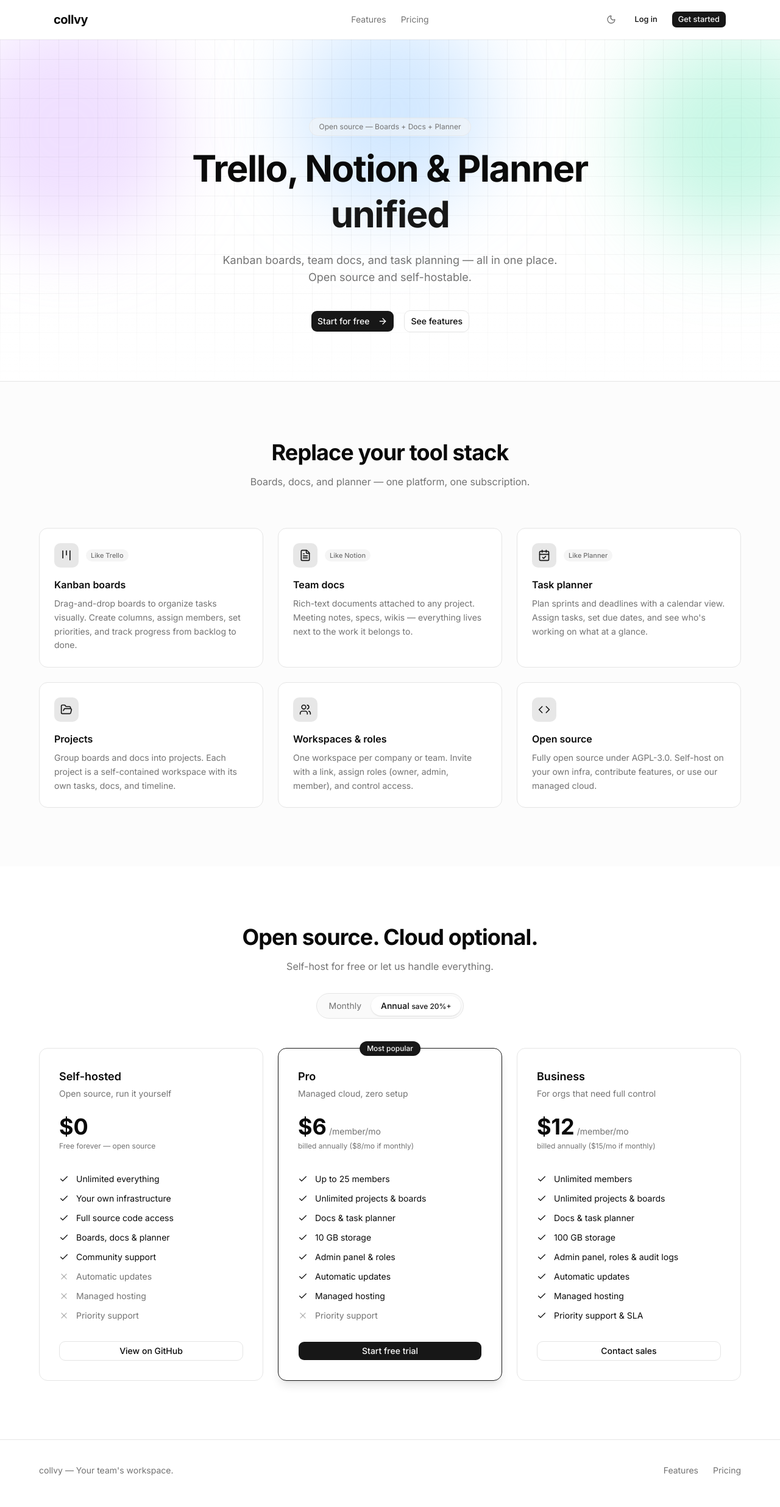
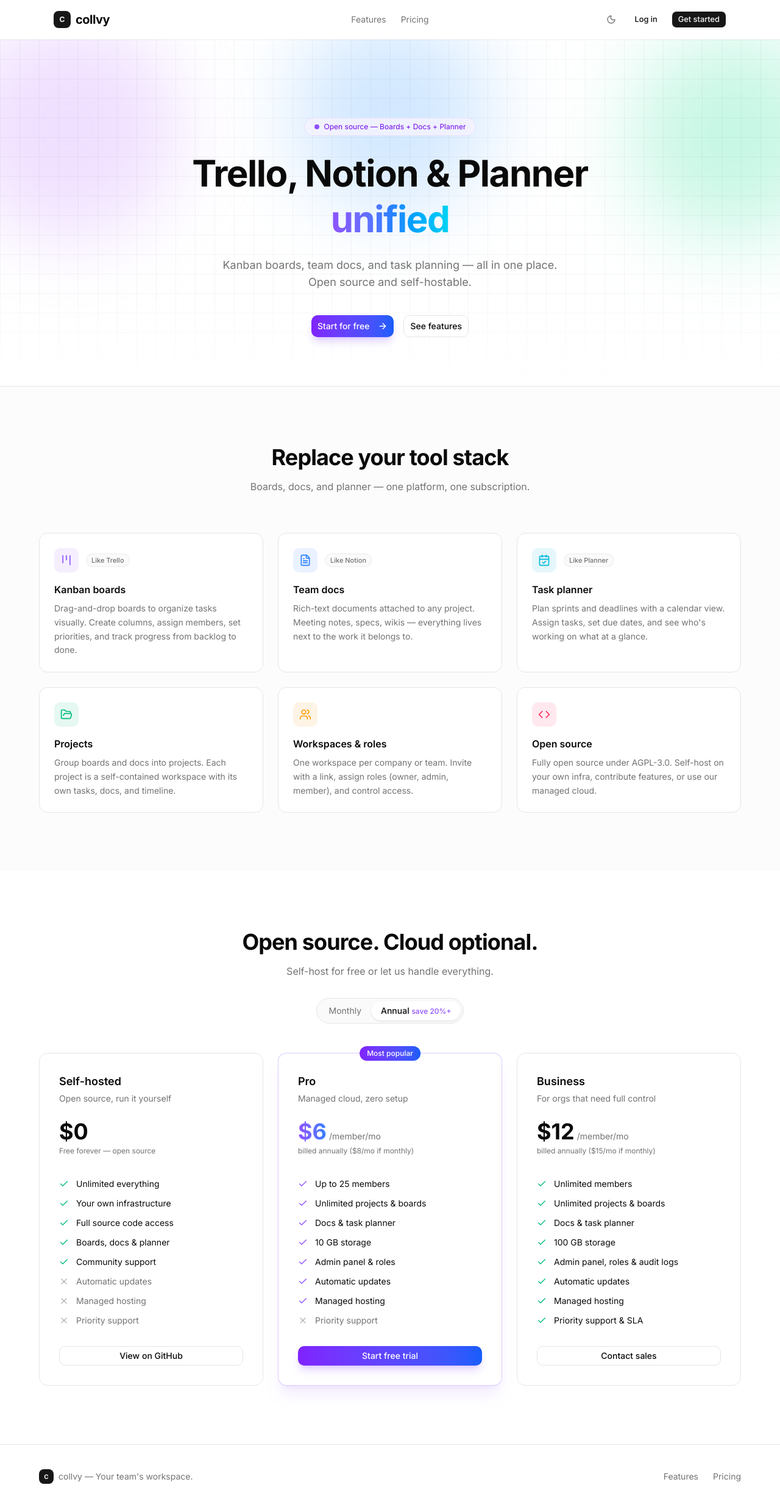
Before and after one commit to AleDev11/collvy, a Next.js app: page / in a window 1280 px wide. Shown: the whole page at 61% size. Built offline with nearby package versions, Linux system fonts and the light colour scheme.

Commit message:
Enhance UI components with improved styling, animations, and layout adjustments

```diff
--- a/app/(auth)/layout.tsx
+++ b/app/(auth)/layout.tsx
@@ -1,7 +1,24 @@
 export default function AuthLayout({ children }: { children: React.ReactNode }) {
   return (
-    <div className="flex min-h-svh items-center justify-center px-6 py-12">
-      <div className="w-full max-w-sm">{children}</div>
+    <div className="relative flex min-h-svh items-center justify-center overflow-hidden px-6 py-12">
+      {/* Background blobs + grid */}
+      <div className="pointer-events-none absolute inset-0 -z-10">
+        <div className="animate-blob absolute -left-20 -top-20 h-80 w-80 rounded-full bg-purple-300/40 blur-3xl dark:bg-purple-600/25" />
+        <div className="animate-blob animation-delay-2000 absolute right-0 top-1/3 h-72 w-72 rounded-full bg-blue-300/40 blur-3xl dark:bg-blue-600/25" />
+        <div className="animate-blob animation-delay-4000 absolute bottom-0 left-1/3 h-64 w-64 rounded-full bg-emerald-300/35 blur-3xl dark:bg-emerald-600/20" />
+        <div className="absolute inset-0 bg-grid" />
+      </div>
+      <div className="w-full max-w-sm">
+        <div className="mb-8 text-center">
+          <a href="/" className="inline-flex items-center gap-2">
+            <div className="flex h-8 w-8 items-center justify-center rounded-lg bg-primary">
+              <span className="text-sm font-bold text-primary-foreground">C</span>
+            </div>
+            <span className="text-xl font-bold tracking-tight">collvy</span>
+          </a>
+        </div>
+        {children}
+      </div>
     </div>
   )
 }
--- a/app/dashboard/settings/general-section.tsx
+++ b/app/dashboard/settings/general-section.tsx
@@ -57,6 +57,7 @@
             defaultValue={workspaceName}
             disabled={!canEdit}
             maxLength={50}
+            className="max-w-sm"
           />
           {nameState?.error && (
             <p className="text-xs text-destructive">{nameState.error}</p>
@@ -78,7 +79,7 @@
         <p className="text-xs text-muted-foreground">
           Share this code with teammates so they can join your workspace.
         </p>
-        <div className="flex items-center gap-2">
+        <div className="flex items-center gap-2 max-w-sm">
           <Input
             readOnly
             value={inviteCode}
--- a/app/dashboard/settings/page.tsx
+++ b/app/dashboard/settings/page.tsx
@@ -92,6 +92,10 @@
         </header>
 
         <div className="flex flex-1 flex-col gap-8 p-6 max-w-2xl">
+          <div>
+            <h1 className="text-2xl font-semibold">Settings</h1>
+            <p className="text-sm text-muted-foreground mt-1">{workspace.name}</p>
+          </div>
           <GeneralSection
             workspaceId={workspace.id}
             workspaceName={workspace.name}
--- a/components/landing/features.tsx
+++ b/components/landing/features.tsx
@@ -3,6 +3,8 @@
 const features = [
   {
     icon: Kanban,
+    color: "text-violet-500",
+    bg: "bg-violet-500/10",
     title: "Kanban boards",
     badge: "Like Trello",
     description:
@@ -10,6 +12,8 @@
   },
   {
     icon: FileText,
+    color: "text-blue-500",
+    bg: "bg-blue-500/10",
     title: "Team docs",
     badge: "Like Notion",
     description:
@@ -17,6 +21,8 @@
   },
   {
     icon: CalendarCheck,
+    color: "text-cyan-500",
+    bg: "bg-cyan-500/10",
     title: "Task planner",
     badge: "Like Planner",
     description:
@@ -24,18 +30,24 @@
   },
   {
     icon: FolderOpen,
+    color: "text-emerald-500",
+    bg: "bg-emerald-500/10",
     title: "Projects",
     description:
       "Group boards and docs into projects. Each project is a self-contained workspace with its own tasks, docs, and timeline.",
   },
   {
     icon: Users,
+    color: "text-amber-500",
+    bg: "bg-amber-500/10",
     title: "Workspaces & roles",
     description:
       "One workspace per company or team. Invite with a link, assign roles (owner, admin, member), and control access.",
   },
   {
     icon: Code,
+    color: "text-rose-500",
+    bg: "bg-rose-500/10",
     title: "Open source",
     description:
       "Fully open source under AGPL-3.0. Self-host on your own infra, contribute features, or use our managed cloud.",
@@ -59,14 +71,14 @@
           {features.map((feature) => (
             <div
               key={feature.title}
-              className="rounded-xl border bg-card p-6 transition-shadow hover:shadow-md"
+              className="group rounded-xl border bg-card p-6 transition-all duration-200 hover:-translate-y-0.5 hover:shadow-md hover:shadow-black/5 dark:hover:shadow-black/20"
             >
               <div className="flex items-center gap-3">
-                <div className="flex h-10 w-10 shrink-0 items-center justify-center rounded-lg bg-primary/10">
-                  <feature.icon className="h-5 w-5 text-primary" />
+                <div className={`flex h-10 w-10 shrink-0 items-center justify-center rounded-lg ${feature.bg}`}>
+                  <feature.icon className={`h-5 w-5 ${feature.color}`} />
                 </div>
                 {"badge" in feature && feature.badge && (
-                  <span className="rounded-full bg-muted px-2 py-0.5 text-[11px] font-medium text-muted-foreground">
+                  <span className="rounded-full border border-border/60 bg-muted/50 px-2 py-0.5 text-[11px] font-medium text-muted-foreground">
                     {feature.badge}
                   </span>
                 )}
--- a/components/landing/footer.tsx
+++ b/components/landing/footer.tsx
@@ -2,7 +2,12 @@
   return (
     <footer className="border-t px-6 py-10">
       <div className="mx-auto flex max-w-6xl flex-col items-center justify-between gap-4 text-sm text-muted-foreground md:flex-row">
-        <span>collvy — Your team&apos;s workspace.</span>
+        <div className="flex items-center gap-2">
+          <div className="flex h-6 w-6 items-center justify-center rounded-md bg-primary">
+            <span className="text-[10px] font-bold text-primary-foreground">C</span>
+          </div>
+          <span>collvy — Your team&apos;s workspace.</span>
+        </div>
         <div className="flex gap-6">
           <a href="#features" className="hover:text-foreground">Features</a>
           <a href="#pricing" className="hover:text-foreground">Pricing</a>
--- a/components/landing/header.tsx
+++ b/components/landing/header.tsx
@@ -11,8 +11,11 @@
   return (
     <header className="sticky top-0 z-50 border-b border-border/40 bg-background/80 backdrop-blur-md">
       <div className="relative mx-auto flex h-16 max-w-6xl items-center justify-between px-6">
-        <Link href="/" className="text-xl font-bold tracking-tight">
-          collvy
+        <Link href="/" className="inline-flex items-center gap-2">
+          <div className="flex h-7 w-7 items-center justify-center rounded-md bg-primary">
+            <span className="text-xs font-bold text-primary-foreground">C</span>
+          </div>
+          <span className="text-xl font-bold tracking-tight">collvy</span>
         </Link>
 
         <nav className="absolute left-1/2 hidden -translate-x-1/2 items-center gap-6 text-sm md:flex">
--- a/components/landing/hero.tsx
+++ b/components/landing/hero.tsx
@@ -14,13 +14,19 @@
         <div className="absolute bottom-0 left-0 right-0 h-40 bg-linear-to-t from-background to-transparent" />
       </div>
 
-      <div className="mb-4 inline-flex items-center rounded-full border border-border/60 bg-muted/50 px-4 py-1.5 text-xs text-muted-foreground">
+      <div className="mb-6 inline-flex items-center gap-2 rounded-full border border-violet-200/60 bg-violet-50/80 px-4 py-1.5 text-xs text-violet-700 dark:border-violet-500/20 dark:bg-violet-500/10 dark:text-violet-400">
+        <span className="relative flex h-2 w-2">
+          <span className="absolute inline-flex h-full w-full animate-ping rounded-full bg-violet-400 opacity-75" />
+          <span className="relative inline-flex h-2 w-2 rounded-full bg-violet-500" />
+        </span>
         Open source — Boards + Docs + Planner
       </div>
 
       <h1 className="max-w-3xl text-4xl font-bold leading-tight tracking-tight md:text-6xl">
         Trello, Notion &amp; Planner{" "}
-        <span className="text-primary">unified</span>
+        <span className="bg-linear-to-r from-violet-500 via-blue-500 to-cyan-400 bg-clip-text text-transparent">
+          unified
+        </span>
       </h1>
 
       <p className="mt-6 max-w-xl text-lg text-muted-foreground">
@@ -29,7 +35,7 @@
       </p>
 
       <div className="mt-10 flex gap-4">
-        <Button size="lg" asChild>
+        <Button size="lg" className="bg-linear-to-r from-violet-600 to-blue-600 text-white shadow-lg shadow-violet-500/25 hover:from-violet-500 hover:to-blue-500 border-0" asChild>
           <Link href="/register">
             Start for free
             <ArrowRight className="ml-2 h-4 w-4" />
--- a/components/landing/pricing.tsx
+++ b/components/landing/pricing.tsx
@@ -102,7 +102,7 @@
               )}
             >
               Annual{" "}
-              <span className="text-xs text-primary">save 20%+</span>
+              <span className="text-xs text-violet-500">save 20%+</span>
             </button>
           </div>
         </div>
@@ -116,14 +116,14 @@
               <div
                 key={plan.name}
                 className={cn(
-                  "relative flex flex-col rounded-xl border p-8",
+                  "relative flex flex-col rounded-xl border p-8 transition-all duration-200",
                   plan.highlighted
-                    ? "border-primary bg-card shadow-lg"
-                    : "bg-card",
+                    ? "border-violet-500/30 bg-card shadow-xl shadow-violet-500/10 dark:shadow-violet-500/5"
+                    : "bg-card hover:-translate-y-0.5 hover:shadow-md hover:shadow-black/5 dark:hover:shadow-black/20",
                 )}
               >
                 {plan.highlighted && (
-                  <div className="absolute -top-3 left-1/2 -translate-x-1/2 rounded-full bg-primary px-3 py-1 text-xs font-medium text-primary-foreground">
+                  <div className="absolute -top-3 left-1/2 -translate-x-1/2 rounded-full bg-linear-to-r from-violet-600 to-blue-600 px-3 py-1 text-xs font-medium text-white">
                     Most popular
                   </div>
                 )}
@@ -133,7 +133,10 @@
 
                 <div className="mt-6 h-16">
                   <div className="flex items-baseline gap-1">
-                    <span className="text-4xl font-bold">
+                    <span className={cn(
+                      "text-4xl font-bold",
+                      plan.highlighted && "bg-linear-to-r from-violet-500 to-blue-500 bg-clip-text text-transparent"
+                    )}>
                       {isFree ? "$0" : `$${price}`}
                     </span>
                     {!isFree && (
@@ -157,7 +160,7 @@
                       )}
                     >
                       {feature.included ? (
-                        <Check className="h-4 w-4 shrink-0 text-primary" />
+                        <Check className={cn("h-4 w-4 shrink-0", plan.highlighted ? "text-violet-500" : "text-emerald-500")} />
                       ) : (
                         <X className="h-4 w-4 shrink-0 text-muted-foreground/50" />
                       )}
@@ -166,17 +169,32 @@
                   ))}
                 </ul>
 
-                {"external" in plan && plan.external ? (
+                {(() => {
+                  if ("external" in plan && plan.external) {
+                    return (
                       <Button className="mt-8 w-full" variant={plan.variant} asChild>
                         <a href={plan.ctaHref} target="_blank" rel="noopener noreferrer">
                           {plan.cta}
                         </a>
                       </Button>
-                ) : (
+                    )
+                  }
+                  if (plan.highlighted) {
+                    return (
+                      <Button
+                        className="mt-8 w-full bg-linear-to-r from-violet-600 to-blue-600 text-white shadow-lg shadow-violet-500/25 hover:from-violet-500 hover:to-blue-500 border-0"
+                        asChild
+                      >
+                        <Link href={plan.ctaHref}>{plan.cta}</Link>
+                      </Button>
+                    )
+                  }
+                  return (
                     <Button className="mt-8 w-full" variant={plan.variant} asChild>
                       <Link href={plan.ctaHref}>{plan.cta}</Link>
                     </Button>
-                )}
+                  )
+                })()}
               </div>
             )
           })}
```
Also changed, not shown: app/dashboard/page.tsx (+11 -6 lines), app/dashboard/projects/[id]/page.tsx (+19 -31 lines). Lines whose indentation alone changed are shown as unchanged.
